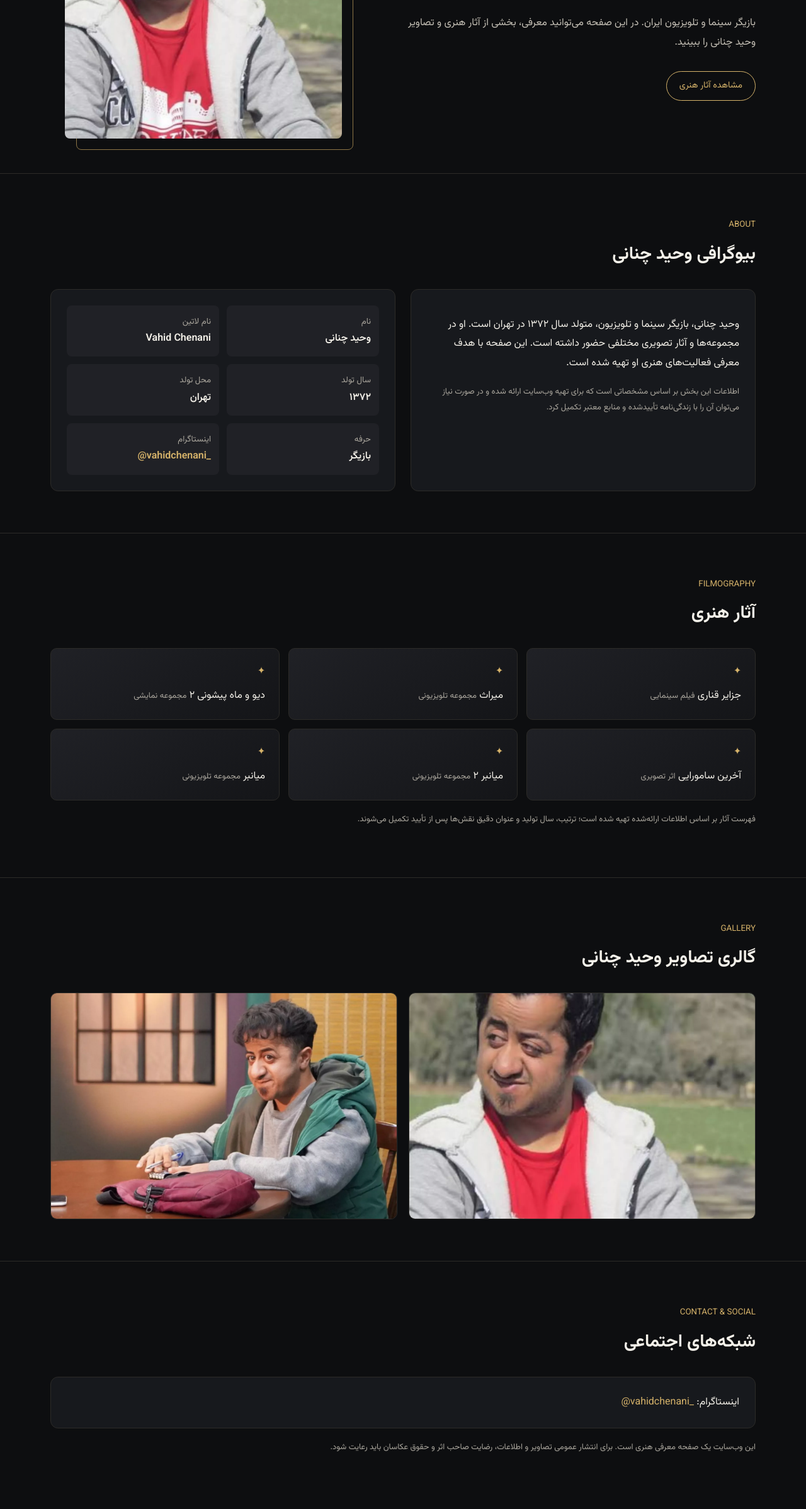
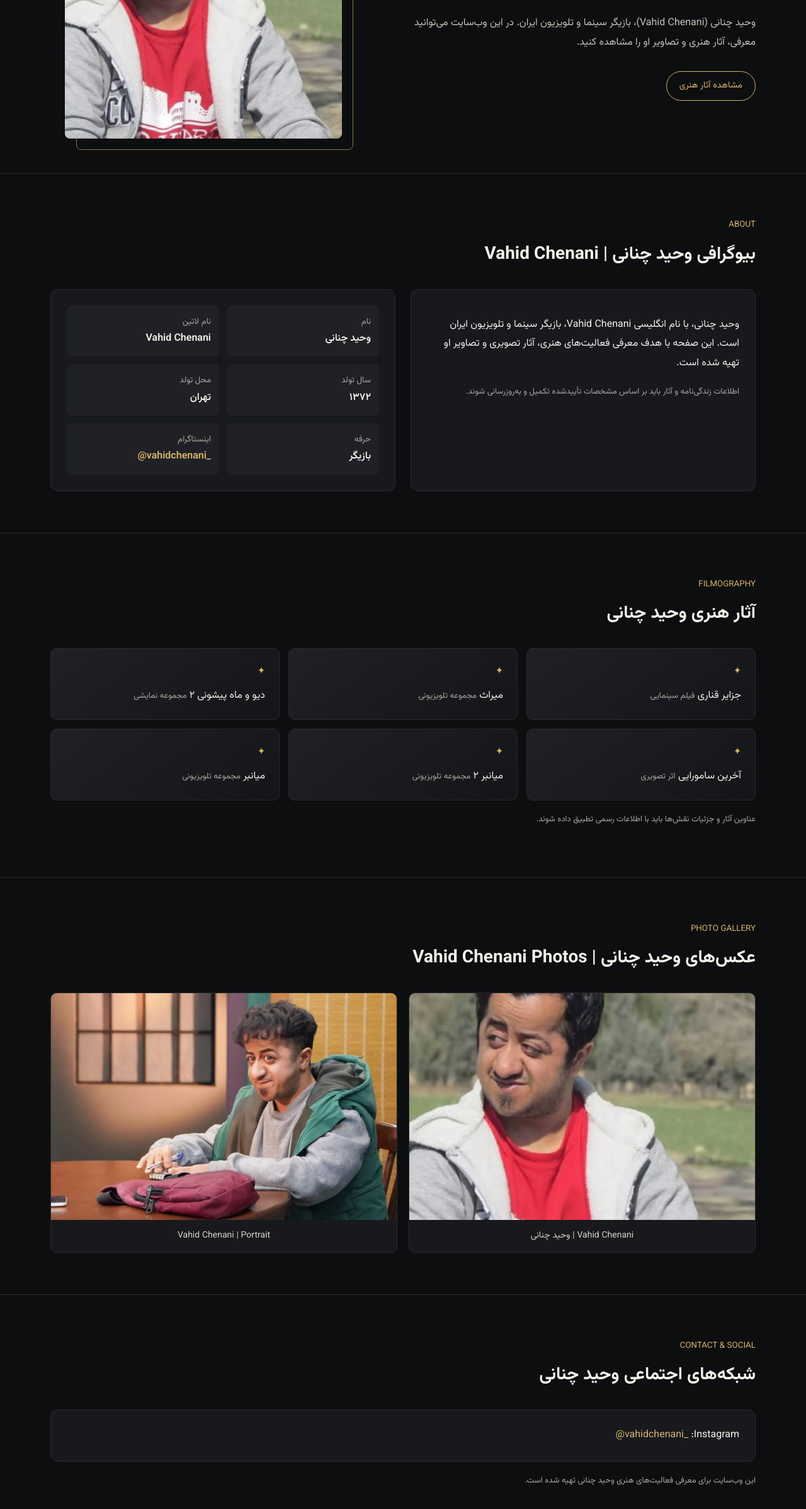
Before and after one commit to vahidchenani/vahidchenani.github.io, a plain HTML site: page index.html in a window 1280 px wide. Shown: the part 378-2774 px from the top of the page at 63% size. Drawn offline with Linux system fonts and the light colour scheme.

Commit message:
Update index.html

```diff
--- a/index.html
+++ b/index.html
@@ -1,22 +1,22 @@
 
-<!doctype html>
+<!DOCTYPE html>
 <html lang="fa" dir="rtl">
 <head>
-  <meta charset="utf-8">
+  <meta charset="UTF-8">
   <meta name="viewport" content="width=device-width, initial-scale=1">
   <meta name="theme-color" content="#101010">
 
   <title>وحید چنانی | Vahid Chenani – بازیگر سینما و تلویزیون</title>
 
-  <meta name="description" content="وب‌سایت معرفی وحید چنانی (Vahid Chenani)، بازیگر سینما و تلویزیون ایران؛ شامل بیوگرافی، آثار هنری و تصاویر.">
-
-  <meta name="keywords" content="وحید چنانی, وحیدچنانی, Vahid Chenani, Vahidchenani, بازیگر وحید چنانی, بیوگرافی وحید چنانی">
-
+  <meta name="description" content="وب‌سایت معرفی وحید چنانی (Vahid Chenani)، بازیگر سینما و تلویزیون ایران؛ بیوگرافی، آثار هنری و تصاویر">
+  <meta name="keywords" content="وحید چنانی, وحیدچنانی, Vahid Chenani, Vahidchenani, عکس وحید چنانی, Vahid Chenani photos, بازیگر وحید چنانی">
   <meta name="author" content="Vahid Chenani">
   <meta name="robots" content="index, follow">
   <meta name="googlebot" content="index, follow">
 
   <link rel="canonical" href="https://vahidchenani.github.io/">
+
+  <link rel="preload" as="image" href="https://vahidchenani.github.io/vahid-chenani-portrait-1.jpg">
 
   <meta property="og:type" content="profile">
   <meta property="og:title" content="وحید چنانی | Vahid Chenani">
@@ -41,7 +41,10 @@
     "name": "وحید چنانی",
     "alternateName": ["Vahid Chenani", "Vahidchenani"],
     "url": "https://vahidchenani.github.io/",
-    "image": "https://vahidchenani.github.io/vahid-chenani-portrait-1.jpg",
+    "image": [
+      "https://vahidchenani.github.io/vahid-chenani-portrait-1.jpg",
+      "https://vahidchenani.github.io/vahid-chenani-portrait-2.jpg"
+    ],
     "jobTitle": "بازیگر",
     "birthDate": "1993",
     "birthPlace": {
@@ -64,9 +67,13 @@
       --line: #2c2b28;
     }
 
-    * { box-sizing: border-box; }
+    * {
+      box-sizing: border-box;
+    }
 
-    html { scroll-behavior: smooth; }
+    html {
+      scroll-behavior: smooth;
+    }
 
     body {
       margin: 0;
@@ -107,9 +114,12 @@
       font-weight: 800;
       letter-spacing: .3px;
       font-size: 18px;
+      direction: ltr;
     }
 
-    .brand span { color: var(--gold); }
+    .brand span {
+      color: var(--gold);
+    }
 
     .links {
       display: flex;
@@ -118,7 +128,9 @@
       font-size: 14px;
     }
 
-    .links a:hover { color: var(--gold); }
+    .links a:hover {
+      color: var(--gold);
+    }
 
     .hero {
       min-height: 590px;
@@ -197,9 +209,13 @@
       border-top: 1px solid var(--line);
     }
 
-    .section-head { margin-bottom: 28px; }
+    .section-head {
+      margin-bottom: 28px;
+    }
 
-    .section-head small { color: var(--gold); }
+    .section-head small {
+      color: var(--gold);
+    }
 
     h2 {
       font-size: 28px;
@@ -236,7 +252,9 @@
       color: var(--muted);
     }
 
-    .fact b { font-weight: 600; }
+    .fact b {
+      font-weight: 600;
+    }
 
     .works {
       display: grid;
@@ -265,12 +283,26 @@
       gap: 18px;
     }
 
+    .gallery figure {
+      margin: 0;
+      background: var(--panel);
+      border: 1px solid var(--line);
+      border-radius: 10px;
+      overflow: hidden;
+    }
+
     .gallery img {
+      display: block;
       width: 100%;
       height: 360px;
       object-fit: cover;
-      border-radius: 10px;
-      border: 1px solid var(--line);
+    }
+
+    .gallery figcaption {
+      padding: 12px 15px;
+      color: #d7d2c8;
+      font-size: 14px;
+      text-align: center;
     }
 
     .note {
@@ -304,28 +336,44 @@
         gap: 35px;
       }
 
-      .hero-copy { order: 1; }
+      .hero-copy {
+        order: 1;
+      }
 
       .portrait {
         order: 0;
         max-width: 340px;
       }
 
-      .portrait img { height: 390px; }
+      .portrait img {
+        height: 390px;
+      }
 
-      .about-grid { grid-template-columns: 1fr; }
+      .about-grid {
+        grid-template-columns: 1fr;
+      }
 
-      .works { grid-template-columns: repeat(2, 1fr); }
+      .works {
+        grid-template-columns: repeat(2, 1fr);
+      }
 
-      .gallery img { height: 250px; }
+      .gallery img {
+        height: 250px;
+      }
     }
 
     @media(max-width:430px) {
-      .links a:nth-child(2) { display: none; }
+      .links a:nth-child(2) {
+        display: none;
+      }
 
-      .works { grid-template-columns: 1fr 1fr; }
+      .works {
+        grid-template-columns: 1fr 1fr;
+      }
 
-      .gallery { grid-template-columns: 1fr; }
+      .gallery {
+        grid-template-columns: 1fr;
+      }
     }
   </style>
 </head>
@@ -350,15 +398,15 @@
   <div class="wrap hero">
 
     <div class="hero-copy">
-      <div class="eyebrow">ACTOR · CINEMA & TELEVISION</div>
+      <div class="eyebrow">ACTOR · CINEMA &amp; TELEVISION</div>
 
       <h1>وحید چنانی</h1>
 
       <div class="latin">Vahid Chenani</div>
 
       <p class="intro">
-        بازیگر سینما و تلویزیون ایران. در این صفحه می‌توانید معرفی،
-        بخشی از آثار هنری و تصاویر وحید چنانی را ببینید.
+        وحید چنانی (Vahid Chenani)، بازیگر سینما و تلویزیون ایران.
+        در این وب‌سایت می‌توانید معرفی، آثار هنری و تصاویر او را مشاهده کنید.
       </p>
 
       <a class="btn" href="#works">مشاهده آثار هنری</a>
@@ -367,7 +415,9 @@
     <div class="portrait">
       <img
         src="vahid-chenani-portrait-1.jpg"
-        alt="وحید چنانی، بازیگر ایرانی | Vahid Chenani"
+        alt="Vahid Chenani – وحید چنانی، بازیگر سینما و تلویزیون ایران"
+        width="440"
+        height="470"
         fetchpriority="high"
       >
     </div>
@@ -380,21 +430,22 @@
 
     <div class="section-head">
       <small>ABOUT</small>
-      <h2>بیوگرافی وحید چنانی</h2>
+      <h2>بیوگرافی وحید چنانی | Vahid Chenani</h2>
     </div>
 
     <div class="about-grid">
 
       <div class="card">
         <p>
-          وحید چنانی، بازیگر سینما و تلویزیون، متولد سال ۱۳۷۲ در تهران است.
-          او در مجموعه‌ها و آثار تصویری مختلفی حضور داشته است.
-          این صفحه با هدف معرفی فعالیت‌های هنری او تهیه شده است.
+          وحید چنانی، با نام انگلیسی Vahid Chenani،
+          بازیگر سینما و تلویزیون ایران است.
+          این صفحه با هدف معرفی فعالیت‌های هنری،
+          آثار تصویری و تصاویر او تهیه شده است.
         </p>
 
         <p class="note">
-          اطلاعات این بخش بر اساس مشخصاتی است که برای تهیه وب‌سایت ارائه شده
-          و در صورت نیاز می‌توان آن را با زندگی‌نامه تأییدشده و منابع معتبر تکمیل کرد.
+          اطلاعات زندگی‌نامه و آثار باید بر اساس مشخصات تأییدشده
+          تکمیل و به‌روزرسانی شوند.
         </p>
       </div>
 
@@ -444,7 +495,7 @@
 
     <div class="section-head">
       <small>FILMOGRAPHY</small>
-      <h2>آثار هنری</h2>
+      <h2>آثار هنری وحید چنانی</h2>
     </div>
 
     <div class="works">
@@ -457,8 +508,7 @@
     </div>
 
     <p class="note">
-      فهرست آثار بر اساس اطلاعات ارائه‌شده تهیه شده است؛
-      ترتیب، سال تولید و عنوان دقیق نقش‌ها پس از تأیید تکمیل می‌شوند.
+      عناوین آثار و جزئیات نقش‌ها باید با اطلاعات رسمی تطبیق داده شوند.
     </p>
 
   </div>
@@ -468,23 +518,33 @@
   <div class="wrap">
 
     <div class="section-head">
-      <small>GALLERY</small>
-      <h2>گالری تصاویر وحید چنانی</h2>
+      <small>PHOTO GALLERY</small>
+      <h2>عکس‌های وحید چنانی | Vahid Chenani Photos</h2>
     </div>
 
     <div class="gallery">
 
+      <figure>
         <img
           src="vahid-chenani-portrait-1.jpg"
-        alt="عکس وحید چنانی | Vahid Chenani"
+          alt="Vahid Chenani – عکس اول وحید چنانی، بازیگر ایرانی"
+          width="600"
+          height="360"
           loading="lazy"
         >
+        <figcaption>Vahid Chenani | وحید چنانی</figcaption>
+      </figure>
 
+      <figure>
         <img
           src="vahid-chenani-portrait-2.jpg"
-        alt="تصویر دوم وحید چنانی، بازیگر سینما و تلویزیون"
+          alt="Vahid Chenani portrait – عکس دوم وحید چنانی"
+          width="600"
+          height="360"
           loading="lazy"
         >
+        <figcaption>Vahid Chenani | Portrait</figcaption>
+      </figure>
 
     </div>
   </div>
@@ -494,20 +554,19 @@
   <div class="wrap">
 
     <div class="section-head">
-      <small>CONTACT & SOCIAL</small>
-      <h2>شبکه‌های اجتماعی</h2>
+      <small>CONTACT &amp; SOCIAL</small>
+      <h2>شبکه‌های اجتماعی وحید چنانی</h2>
     </div>
 
     <div class="card">
-      اینستاگرام:
+      Instagram:
       <a class="insta" href="https://www.instagram.com/vahidchenani_/" target="_blank" rel="noopener">
         @vahidchenani_
       </a>
     </div>
 
     <p class="note">
-      این وب‌سایت یک صفحه معرفی هنری است.
-      برای انتشار عمومی تصاویر و اطلاعات، رضایت صاحب اثر و حقوق عکاسان باید رعایت شود.
+      این وب‌سایت برای معرفی فعالیت‌های هنری وحید چنانی تهیه شده است.
     </p>
 
   </div>
```
Lines whose indentation alone changed are shown as unchanged.
